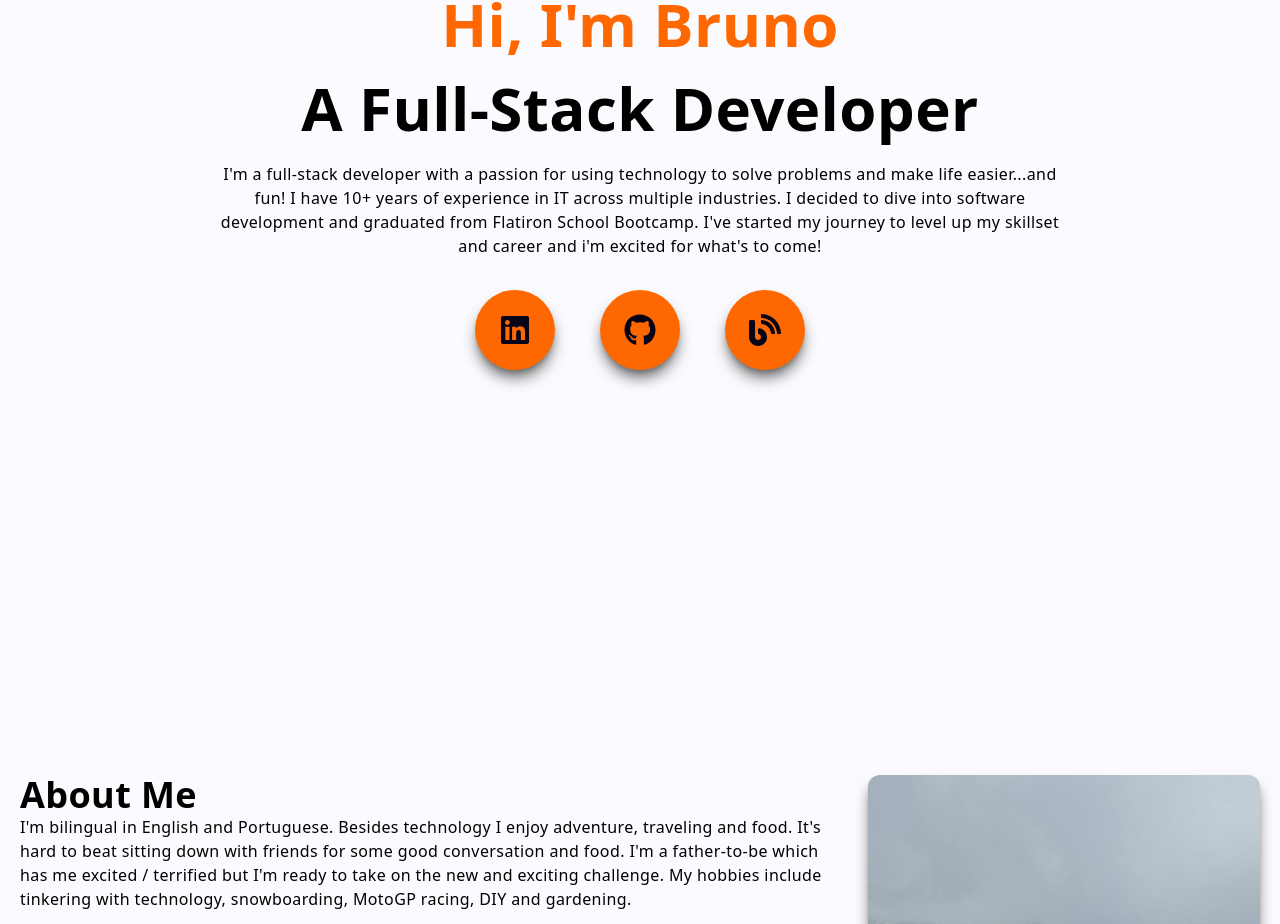
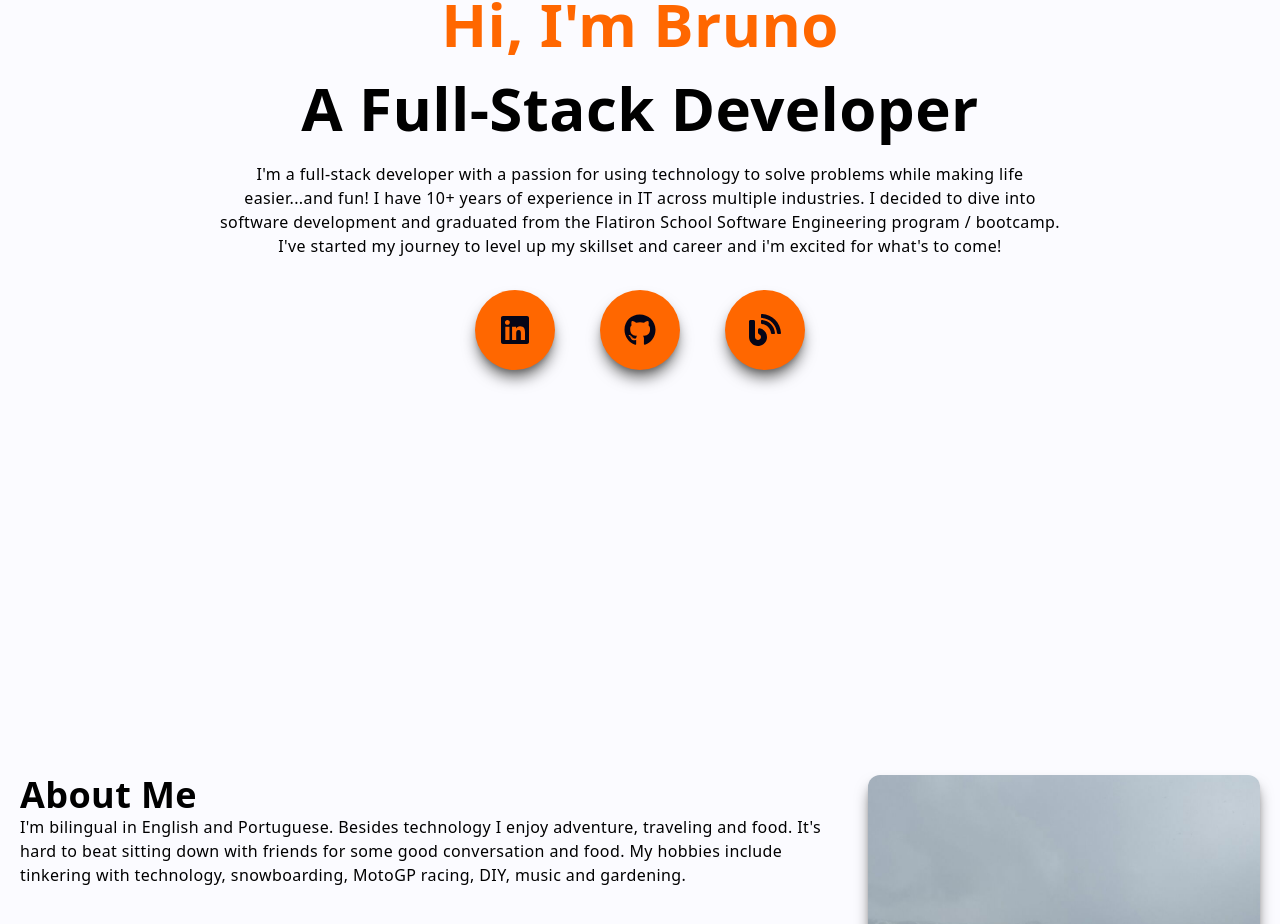
Before and after one commit to baguiar428/Portfolio, a Next.js app: page / in a window 1280 px wide. Shown: the part 228-1152 px from the top of the page. Built offline with nearby package versions, Linux system fonts and the light colour scheme.

Commit message:
Added some style tweaks across the site, mainly for project page. Also edited Bio and Contact Me

```diff
--- a/components/About.jsx
+++ b/components/About.jsx
@@ -11,9 +11,8 @@ const About = () => {
           {/* Create bio in this div */}
           <p>I&apos;m bilingual in English and Portuguese. Besides technology
             I enjoy adventure, traveling and food. It&apos;s hard to beat sitting down
-            with friends for some good conversation and food. I&apos;m a father-to-be which
-            has me excited / terrified but I&apos;m ready to take on the new and exciting challenge.
-            My hobbies include tinkering with technology, snowboarding, MotoGP racing, DIY and gardening.
+            with friends for some good conversation and food.
+            My hobbies include tinkering with technology, snowboarding, MotoGP racing, DIY, music and gardening.
           </p>
           {/*Place in link for resume or projects */}
         </div>
--- a/components/Contact.jsx
+++ b/components/Contact.jsx
@@ -22,7 +22,8 @@ const Contact = () => {
             <div className="lg:p-4 h-full">
               <div>
                 <Image
-                  className="rounded-xl hover:scale-105 ease-in duration-300"
+                  className="rounded-xl"
+                  //Not sure i want these : hover:scale-105 ease-in duration-300
                   src={contact_me}
                   width="400"
                   height="200"
@@ -35,7 +36,7 @@ const Contact = () => {
                 <h2 className="py-2">Bruno Aguiar</h2>
                 <p>Full Stack Developer</p>
                 <p className="py-4">
-                  I am available for freelance or full-time positions. Contact
+                  I am available for full-stack web, mobile and application development in freelance or full-time positions. Contact
                   me and let&apos;s talk.
                 </p>
               </div>
--- a/components/Main.jsx
+++ b/components/Main.jsx
@@ -18,10 +18,10 @@ const Main = () => {
           <h1 className="py-2">A Full-Stack Developer</h1>
           <p className="py-4 text-black max-w-[70%] m-auto">
             I&apos;m a full-stack developer with a passion for using technology
-            to solve problems and make life easier...and fun! I have 10+ years
+            to solve problems while making life easier...and fun! I have 10+ years
             of experience in IT across multiple industries. I decided to dive
-            into software development and graduated from Flatiron School
-            Bootcamp. I&apos;ve started my journey to level up my skillset and
+            into software development and graduated from the Flatiron School
+            Software Engineering program / bootcamp. I&apos;ve started my journey to level up my skillset and
             career and i&apos;m excited for what&apos;s to come!
           </p>
           <div className="flex items-center justify-between max-w-[330px] m-auto py-4">
--- a/components/ProjectItem.jsx
+++ b/components/ProjectItem.jsx
@@ -10,7 +10,8 @@ const ProjectItem = ({
   projectUrl,
 }) => {
   return (
-    <div className="relative flex items-center justify-center h-auto w-full shadow-xl shadow-gray-500 rounded-xl p-4 group hover:bg-gradient-to-r from-green-500 to-green-800">
+    <div className="relative flex items-center justify-center h-auto w-full shadow-xl shadow-[#656565] rounded-xl p-4 group hover:bg-[#26c485]">
+      {/* Unused: hover:bg-gradient-to-r from-green-500 to-green-800 */}
       <Image
         className="rounded-xl group-hover:opacity-10"
         src={backgroundImg}
@@ -18,7 +19,7 @@ const ProjectItem = ({
       />
       <div className="hidden group-hover:block absolute top-[50%] left-[50%] translate-x-[-50%] translate-y-[-50%]">
         <h3 className="text-xl tracking-wide text-center">{title}</h3>
-        <p className="text-center">{description}</p>
+        {/* <p className="text-center">{description}</p> */}
         <p className="pt-2 pb-4 text-white text-center">{tech}</p>
         <Link href={projectUrl}>
           <p className="text-center py-3 rounded-lg bg-white text-gray-700 font-bold text-lg cursor-pointer">
--- a/pages/newrecoup.jsx
+++ b/pages/newrecoup.jsx
@@ -17,16 +17,16 @@ const newrecoup = () => {
           alt="New Recoup Background"
         />
         <div className="absolute top-[70%] max-w-[1240px] w-full left-[50%] right-[50%] translate-x-[-50%] translate-y-[-50%] text-white z-10 p-2">
-          <h2 className="py-2">New Recoup</h2>
+          <h2 className="py-2 text-[#26c485]">New Recoup</h2>
           <h3>React JS + Ruby on Rails</h3>
         </div>
       </div>
 
       <div className="max-w-[1240px] mx-auto p-2 grid md:grid-cols-5 gap-8 pt-8">
         <div className="col-span-4">
-          <p>Project</p>
+          {/* <p>Project</p> */}
           <h2>Overview</h2>
-          <p>
+          <p className="py-4">
             Web portal that allows therapists to keep an address book and send
             custom promotional emails and SMS to multiple clients at a time.
           </p>
@@ -40,7 +40,7 @@ const newrecoup = () => {
             <button className="px-8 py-2 mt-4">Code</button>
           </a>
         </div>
-        <div className="col-span-4 md:col-span-1 shadow-xl shadow-gray-700 rounded-xl p-4">
+        <div className="col-span-4 md:col-span-1 shadow-xl bg-[#26c485] shadow-[#656565] rounded-xl p-4">
           <div className="p-2">
             <p className="text-center font-bold pb-2">Technologies</p>
             <div className="grid grid-cols-3 md:grid-cols-1">
```
